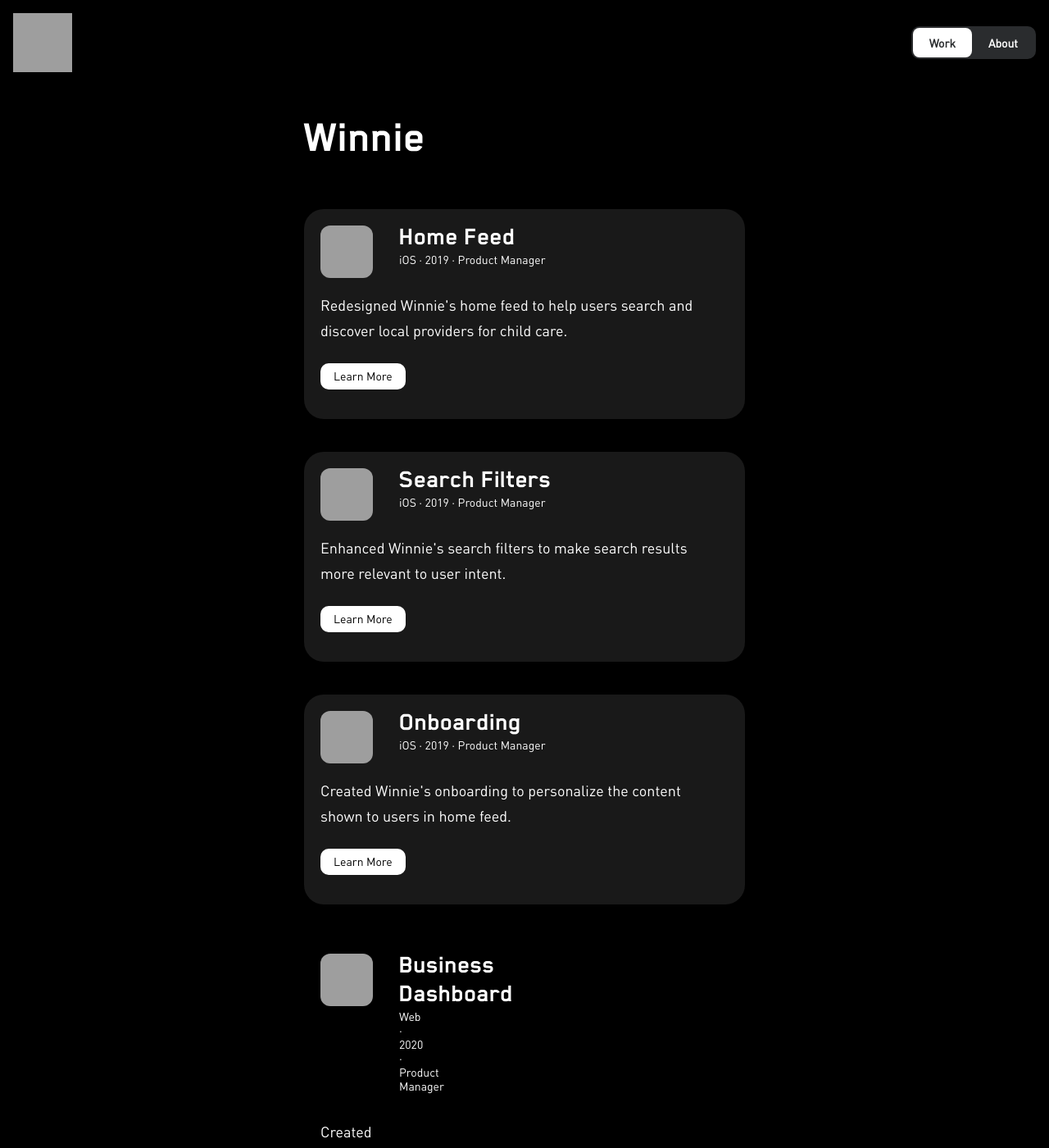
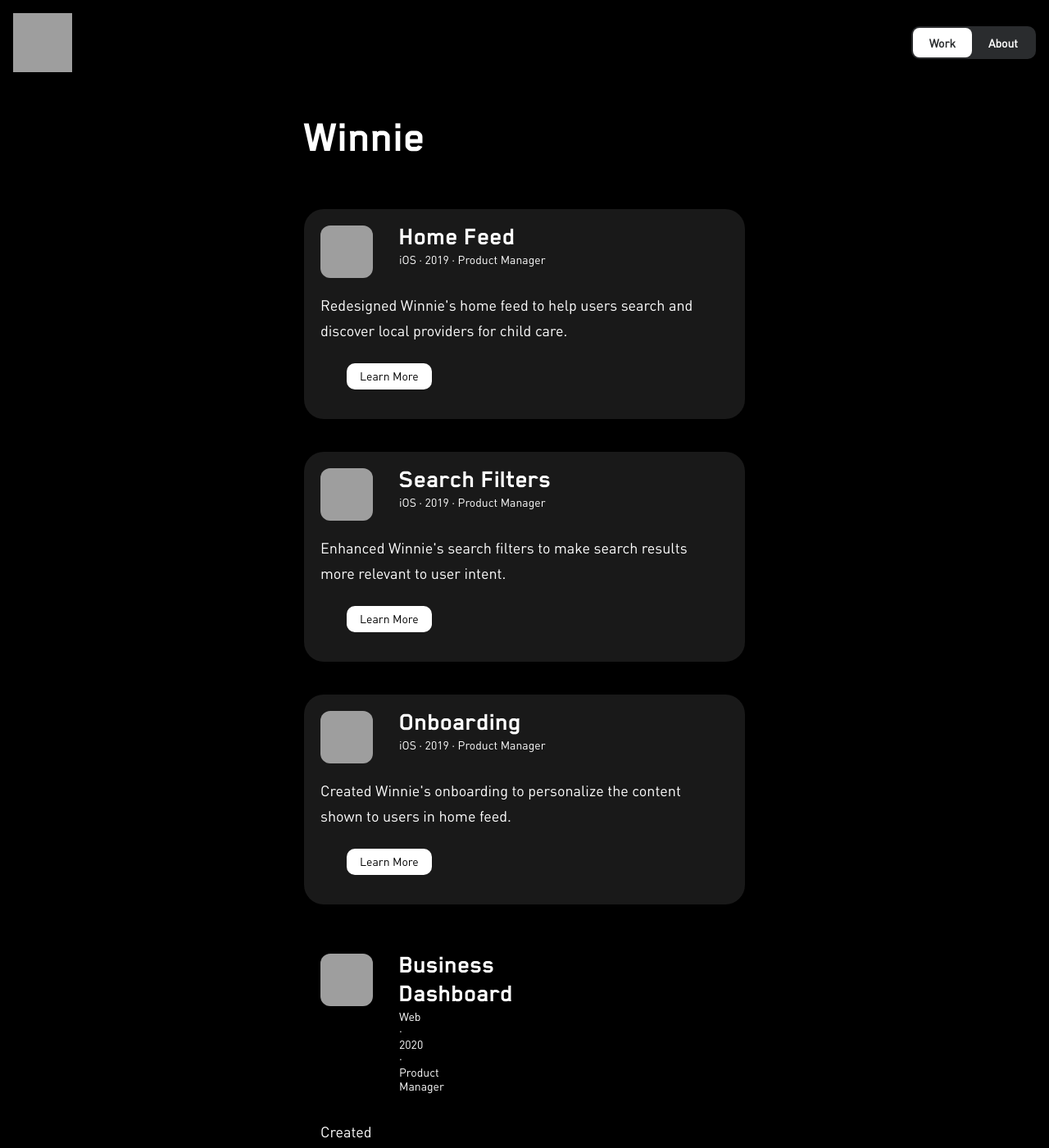
Before and after one commit to jotd/jotd-portfolio, a Jekyll site: the page work/index.html, which Jekyll copies as it is, in a window 1280 px wide and 1400 px high. Shown: the whole window at 82% size. Built offline with Jekyll 4.4.1, drawn with Linux system fonts in a browser that asks for light colours; grey boxes are pictures that could not be loaded.

Commit message:
Update styles.css

```diff
--- a/css/styles.css
+++ b/css/styles.css
@@ -648,7 +648,7 @@
   background: #ffffff;
   border-radius: 10px;
   margin-top: -12px;
-  margin-left: -32px; }
+  margin-right: -32px; }
 
 .tag:hover {
   opacity: 0.85; }
```
